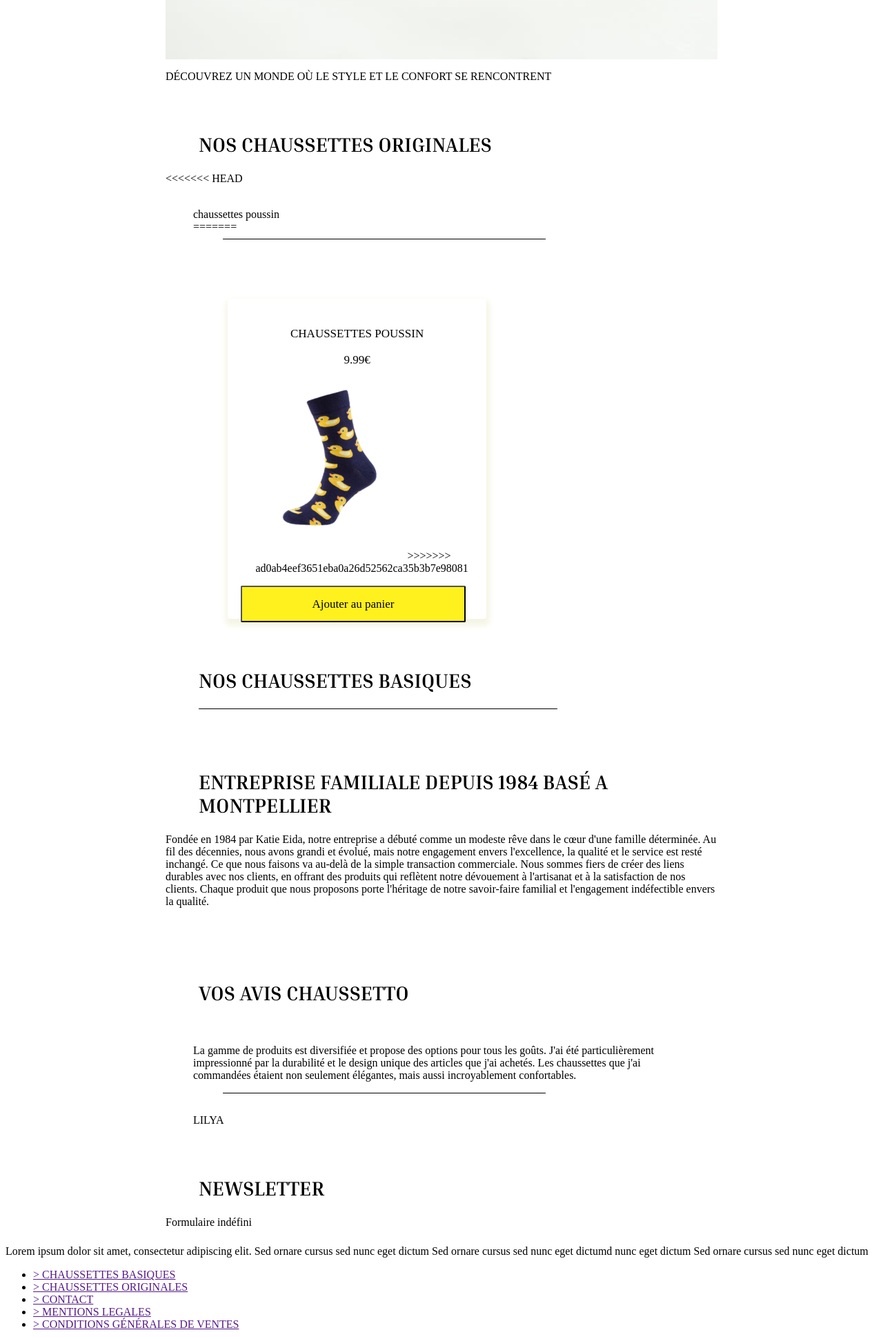
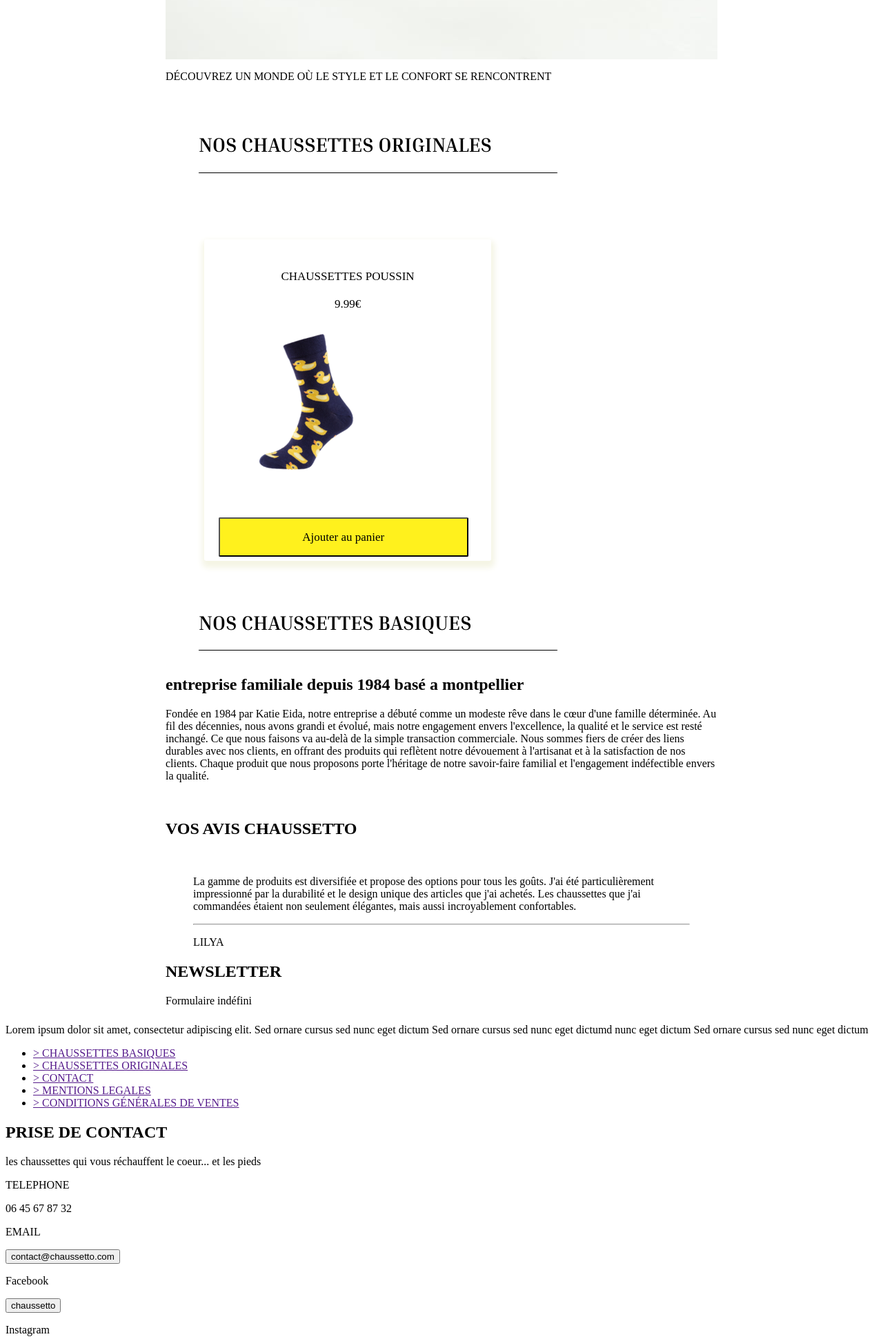
Before and after one commit to velvet-dream/chaussetto, a Symfony app: template templates/pages/index.html.twig in a window 1280 px wide. Shown: the part 1569-3510 px from the top of the page at 69% size. Run offline with Twig, Linux system fonts and the light colour scheme; the template is opened without the code that fills it, so the values that code supplies are empty; some libraries are stand-ins or nearby versions.

Commit message:
correction d'un merge conflict dans le index template

```diff
--- a/templates/pages/index.html.twig
+++ b/templates/pages/index.html.twig
@@ -14,12 +14,6 @@
 </div>
 <div class="display-products">
     <h2>NOS CHAUSSETTES ORIGINALES</h2>
-<<<<<<< HEAD
-    <div>
-<figure>
-            <img/>
-            <figcaption>chaussettes poussin</figcaption>
-=======
     <hr>
     <div class="product_rectangle">
         <figure>
@@ -29,7 +23,6 @@
             class="fit-picture"
             src="../img/mobile/chaussette_poussin_originale.png"
             alt="chaussette poussin originale" />
->>>>>>> ad0ab4eef3651eba0a26d52562ca35b3b7e98081
         </figure>
         <a href=""><button>Ajouter au panier</button></a>
     </div>
```
